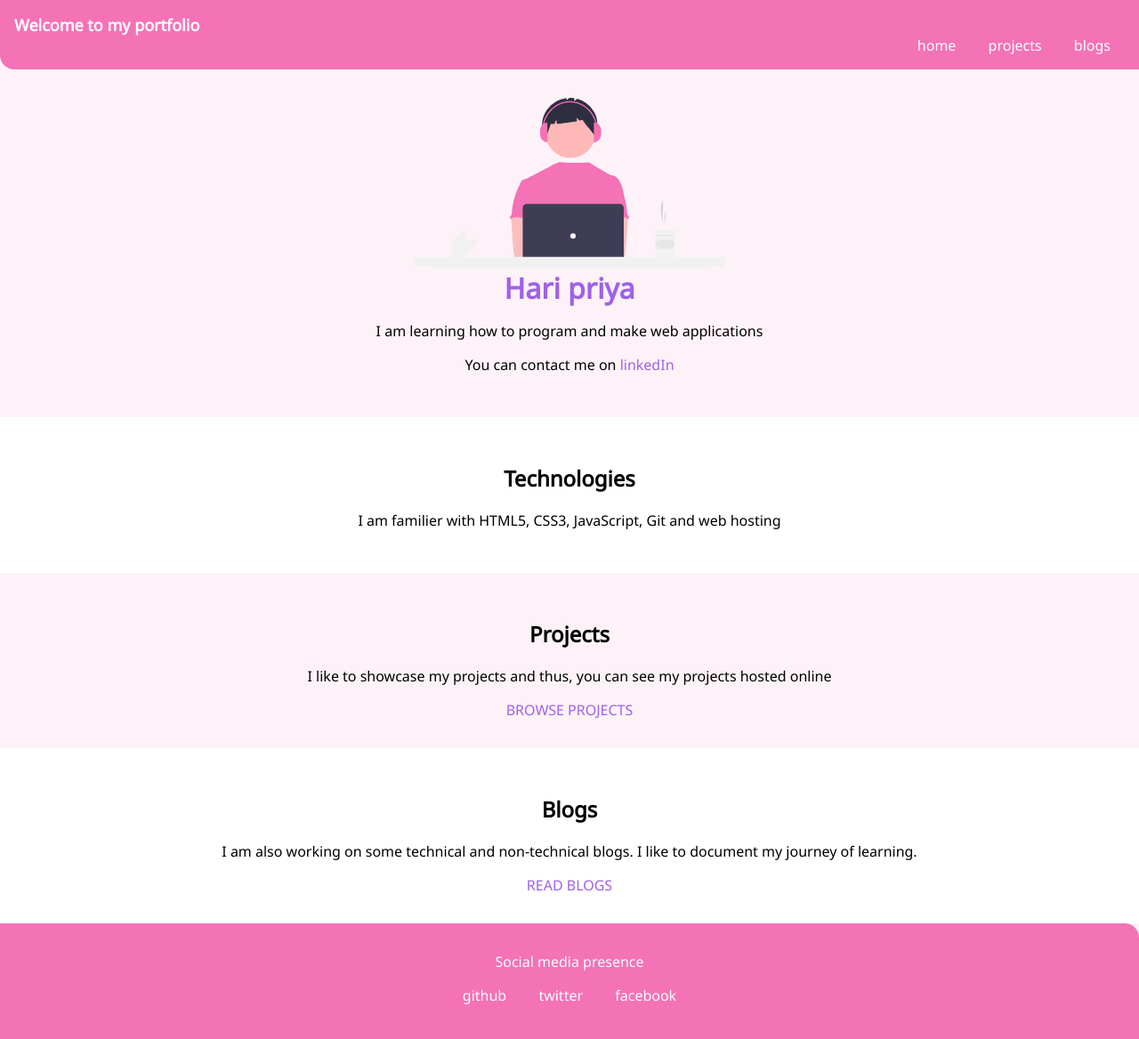
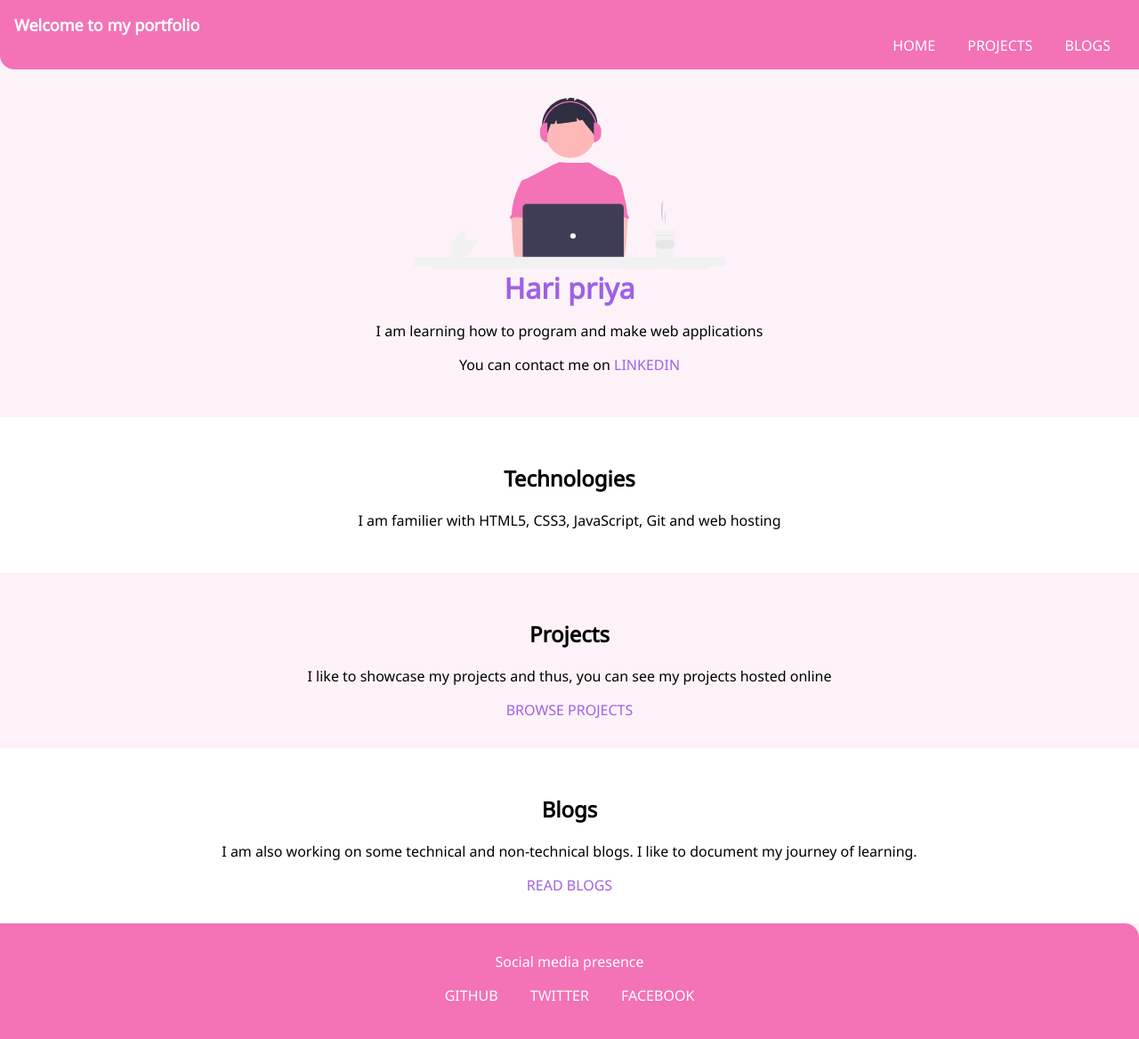
Before and after one commit to haripriya9209/portfolio, a plain HTML site: page index.html in a window 1280 px wide. Shown: the whole page at 89% size. Drawn offline with Linux system fonts and the light colour scheme.

Commit message:
bugs: name fixes

```diff
--- a/index.html
+++ b/index.html
@@ -14,13 +14,13 @@
       <div class="nav-brand">Welcome to my portfolio</div>
       <ul class="nav-pills">
         <li class="list-inline">
-          <a class="link" href="index.html">home</a>
+          <a class="link" href="index.html">HOME</a>
         </li>
         <li class="list-inline">
-          <a class="link textshadow" href="projects.html">projects</a>
+          <a class="link textshadow" href="projects.html">PROJECTS</a>
         </li>
         <li class="list-inline">
-          <a class="link textshadow" href="blogs.html">blogs</a>
+          <a class="link textshadow" href="blogs.html">BLOGS</a>
         </li>
       </ul>
     </nav>
@@ -35,7 +35,7 @@
           class="no-underline"
           href="https://www.linkedin.com/in/satrasala-hari-priya-38675b130/"
           target="_blank"
-          ><span> linkedIn </span></a
+          ><span> LINKEDIN </span></a
         >
       </p>
     </header>
@@ -71,7 +71,7 @@
             class="link"
             href="https://github.com/haripriya9209"
             target="_blank"
-            >github</a
+            >GITHUB</a
           >
         </li>
         <li class="list-inline textshadow">
@@ -79,7 +79,7 @@
             class="link"
             href="https://twitter.com/haripri10977616"
             target="_blank"
-            >twitter</a
+            >TWITTER</a
           >
         </li>
         <li class="list-inline textshadow">
@@ -87,7 +87,7 @@
             class="link"
             href="https://www.facebook.com/hari.priya.31542841"
             target="_blank"
-            >facebook</a
+            >FACEBOOK</a
           >
         </li>
       </ul>
```
Also changed, not shown: projects.html (+6 -6 lines), 1 other file.
